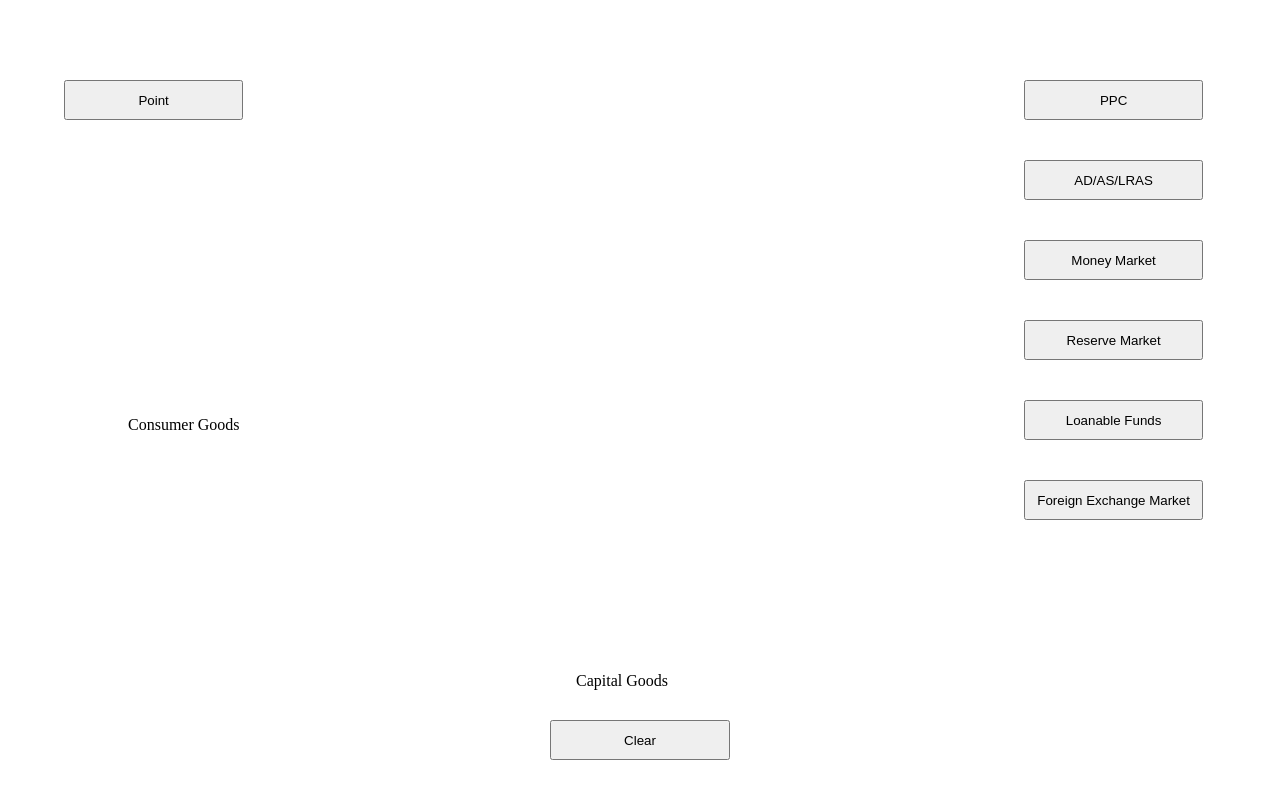
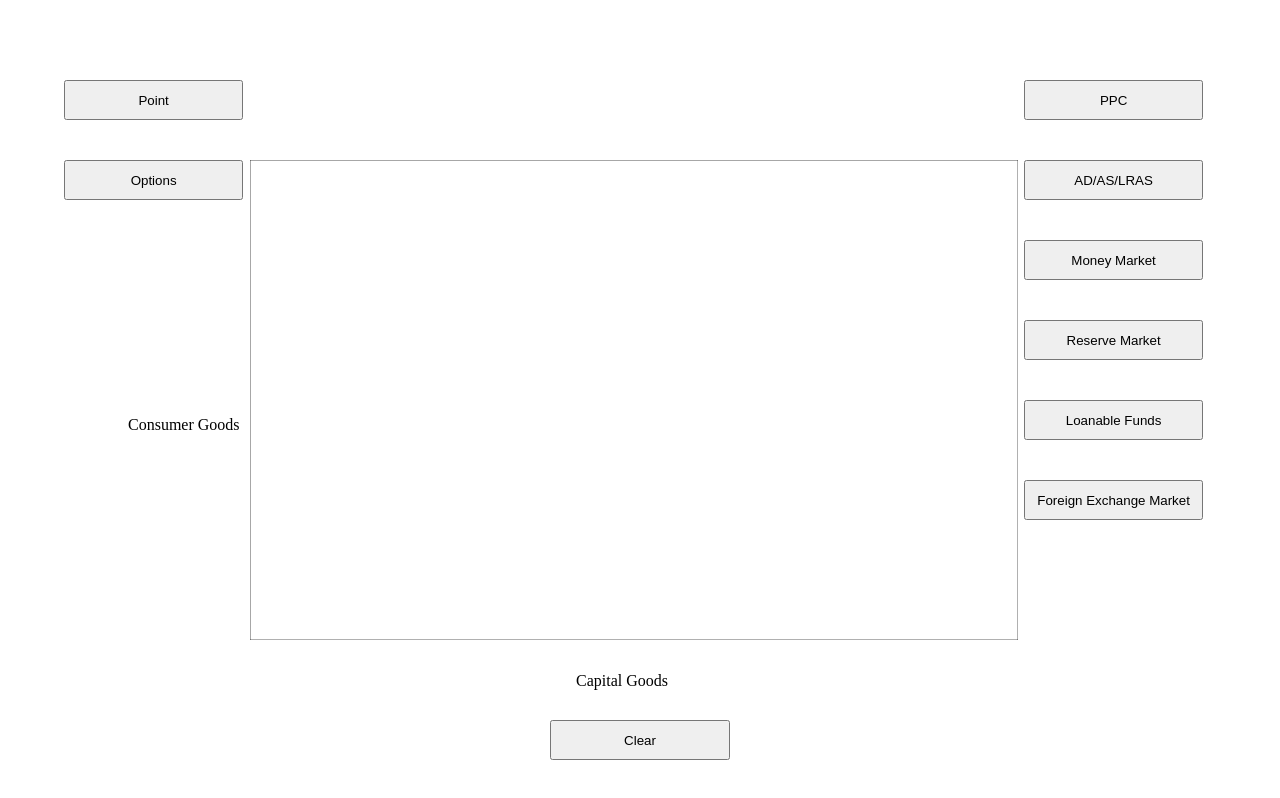
Before and after one commit to Someguy100110/Someguy100110.github.io, a plain HTML site: page index.html in a window 1280 px wide. Drawn offline with Linux system fonts and the light colour scheme.

Commit message:
Update index.html

```diff
--- a/index.html
+++ b/index.html
@@ -3,8 +3,26 @@
     <head>
         <link rel="stylesheet" href="APM_Project.css">
     </head>
+     <svg id="mySvg">
+          <line></line>
+          <line></line>
+          <line></line>
+          <line></line>
+          <line></line>
+          <line></line>
+          <line></line>
+          <line></line>
+          <line></line>
+          <line></line>
+          <line></line>
+          <line></line>
+          <line></line>
+          <line></line>
+          <line></line>
+
+    </svg>
     <canvas id="myCanvas"></canvas>
-    <p style="top: 82vh; left: 45vw; height: 5vh; width: 14vw; position: fixed;"id="x-axis" >Capital Goods</p>
+    <p style="top: 82vh; left: 45vw; height: 5vh; width: 14vw; position: fixed;"id="x-axis"  >Capital Goods</p>
     <p style="top:50vh; left: 10vw; height: 5vh; width: 10vw; position: fixed;"id="y-axis">Consumer Goods</p>
     <button style="top: 90vh; left: 43vw; height: 5vh; width: 14vw; position: fixed;"id="Graph">Clear</button>
     <button style="top: 10vh; left: 5vw; height: 5vh; width: 14vw; position: fixed;"id="Point">Point</button>
@@ -14,5 +32,7 @@
     <button style="top: 40vh; left: 80vw; height: 5vh; width: 14vw; position: fixed;"id="Reserve">Reserve Market</button>
     <button style="top: 50vh; left: 80vw; height: 5vh; width: 14vw; position: fixed;"id="Loans">Loanable Funds</button>
     <button style="top: 60vh; left: 80vw; height: 5vh; width: 14vw; position: fixed;"id="Foreign">Foreign Exchange Market</button>
+    <button style="top: 20vh; left: 5vw; height: 5vh; width: 14vw; position: fixed;"id="Opti">Options</button>
+
     <script src="APM_Project.js"></script>
 </html>
```
